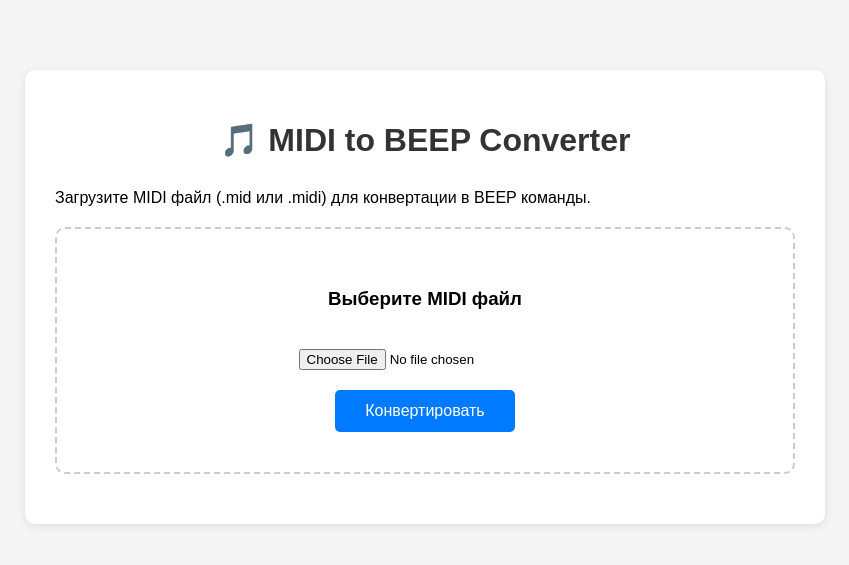
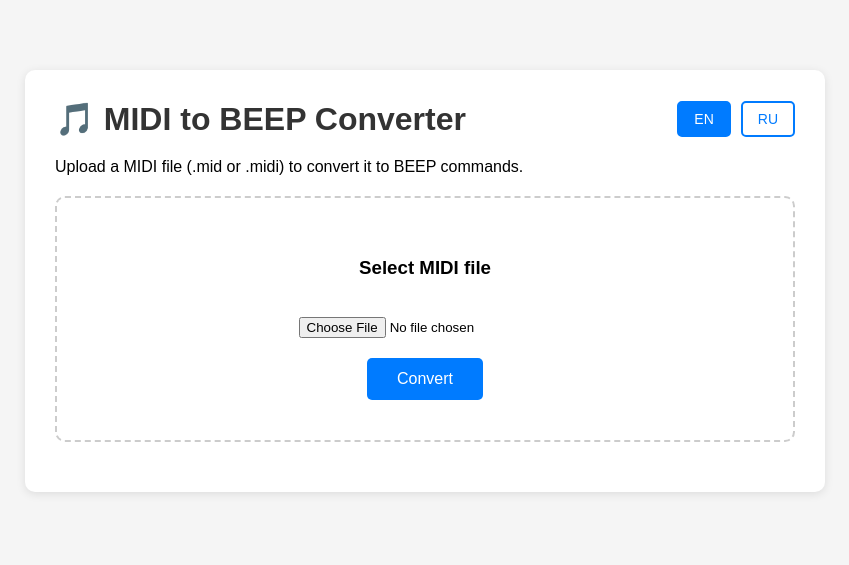
Before and after one commit to mkola777/midi-to-beep-converter, a Flask app: page / in a window 1280 px wide. Shown: the top 565 px of the page, without its empty margins (215-1064 px from the left). Run offline with Flask 3, Linux system fonts and the light colour scheme.

Commit message:
Assistant checkpoint: Add English/Russian language switching
Assistant generated file changes:
- main.py: Add language switching functionality, Add language translations and route, Update index route with translations, Update template rendering with translations, Update download route with translations
- templates/index.html: Add language switching to index page
- templates/result.html: Add language switching to result page

---

User prompt:

надо сделать кнопку которая переводит страницу из руского на англиского а лоучшк изначально сайт ьудут на аншлтском а руский по нажатии кнопки

Replit-Commit-Author: Assistant
Replit-Commit-Session-Id: 1b45b68b-b8f3-4b86-8ecc-076a419540e7

```diff
--- a/main.py
+++ b/main.py
@@ -3,7 +3,7 @@ import mido
 from mido import MidiFile
 import math
 import datetime
-from flask import Flask, render_template, request, send_file, redirect, url_for, flash
+from flask import Flask, render_template, request, send_file, redirect, url_for, flash, session
 from werkzeug.utils import secure_filename
 
 app = Flask(__name__)
@@ -53,6 +53,59 @@ def process_midi_tracks(midi_file):
                     })
     return notes, tempo, ticks_per_beat
 
+# Language translations
+translations = {
+    'en': {
+        'title': 'MIDI to BEEP Converter',
+        'description': 'Upload a MIDI file (.mid or .midi) to convert it to BEEP commands.',
+        'select_file': 'Select MIDI file',
+        'convert': 'Convert',
+        'no_file': 'No file selected!',
+        'invalid_file': 'Only MIDI files (.mid, .midi) are allowed!',
+        'success': 'Success!',
+        'success_msg': 'MIDI file has been converted to BEEP commands.',
+        'commands': 'BEEP commands',
+        'output_file': 'Output file',
+        'preview': 'Commands preview:',
+        'download': 'Download file',
+        'convert_another': 'Convert another file',
+        'conversion_complete': 'Conversion complete!',
+        'error': 'Error',
+        'file_not_found': 'File not found!'
+    },
+    'ru': {
+        'title': 'MIDI в BEEP Конвертер',
+        'description': 'Загрузите MIDI файл (.mid или .midi) для конвертации в BEEP команды.',
+        'select_file': 'Выберите MIDI файл',
+        'convert': 'Конвертировать',
+        'no_file': 'Файл не выбран!',
+        'invalid_file': 'Разрешены только MIDI файлы (.mid, .midi)!',
+        'success': 'Успешно!',
+        'success_msg': 'MIDI файл был конвертирован в BEEP команды.',
+        'commands': 'BEEP команд',
+        'output_file': 'Выходной файл',
+        'preview': 'Предварительный просмотр команд:',
+        'download': 'Скачать файл',
+        'convert_another': 'Конвертировать еще один файл',
+        'conversion_complete': 'Конвертация завершена!',
+        'error': 'Ошибка',
+        'file_not_found': 'Файл не найден!'
+    }
+}
+
+def get_lang():
+    return session.get('language', 'en')
+
+def get_text(key):
+    lang = get_lang()
+    return translations[lang].get(key, translations['en'][key])
+
+@app.route('/set_language/<language>')
+def set_language(language):
+    if language in ['en', 'ru']:
+        session['language'] = language
+    return redirect(request.referrer or url_for('index'))
+
 def generate_beep_commands(notes, tempo, ticks_per_beat):
     events = []
     for note in notes:
@@ -88,16 +141,16 @@ def generate_beep_commands(notes, tempo, ticks_per_beat):
 def index():
     if request.method == 'POST':
         if 'file' not in request.files:
-            flash('No file selected!', 'error')
+            flash(get_text('no_file'), 'error')
             return redirect(request.url)
 
         file = request.files['file']
         if file.filename == '':
-            flash('No file selected!', 'error')
+            flash(get_text('no_file'), 'error')
             return redirect(request.url)
 
         if not allowed_file(file.filename):
-            flash('Only MIDI files (.mid, .midi) are allowed!', 'error')
+            flash(get_text('invalid_file'), 'error')
             return redirect(request.url)
 
         filename = secure_filename(file.filename)
@@ -118,20 +171,22 @@ def index():
             return render_template('result.html',
                                 filename=output_filename,
                                 commands=commands,
-                                download_link=output_filename)
+                                download_link=output_filename,
+                                get_text=get_text,
+                                current_lang=get_lang())
         except Exception as e:
-            flash(f'Error: {str(e)}', 'error')
+            flash(f'{get_text("error")}: {str(e)}', 'error')
             if os.path.exists(input_path):
                 os.remove(input_path)
             return redirect(request.url)
 
-    return render_template('index.html')
+    return render_template('index.html', get_text=get_text, current_lang=get_lang())
 
 @app.route('/download/<filename>')
 def download(filename):
     path = os.path.join(app.config['UPLOAD_FOLDER'], filename)
     if not os.path.exists(path):
-        flash('File not found!', 'error')
+        flash(get_text('file_not_found'), 'error')
         return redirect(url_for('index'))
     return send_file(path, as_attachment=True)
 
--- a/templates/index.html
+++ b/templates/index.html
@@ -1,10 +1,10 @@
 
 <!DOCTYPE html>
-<html lang="ru">
+<html lang="{{ current_lang }}">
 <head>
     <meta charset="UTF-8">
     <meta name="viewport" content="width=device-width, initial-scale=1.0">
-    <title>MIDI to BEEP Converter</title>
+    <title>{{ get_text('title') }}</title>
     <style>
         body {
             font-family: Arial, sans-serif;
@@ -19,10 +19,39 @@
             border-radius: 10px;
             box-shadow: 0 2px 10px rgba(0,0,0,0.1);
         }
+        .header {
+            display: flex;
+            justify-content: space-between;
+            align-items: center;
+            margin-bottom: 20px;
+        }
         h1 {
             color: #333;
             text-align: center;
-            margin-bottom: 30px;
+            margin: 0;
+        }
+        .language-switcher {
+            display: flex;
+            gap: 10px;
+        }
+        .lang-btn {
+            padding: 8px 15px;
+            border: 2px solid #007bff;
+            background: white;
+            color: #007bff;
+            text-decoration: none;
+            border-radius: 5px;
+            font-size: 14px;
+            transition: all 0.3s;
+        }
+        .lang-btn:hover {
+            background: #007bff;
+            color: white;
+            text-decoration: none;
+        }
+        .lang-btn.active {
+            background: #007bff;
+            color: white;
         }
         .upload-area {
             border: 2px dashed #ccc;
@@ -64,8 +93,17 @@
 </head>
 <body>
     <div class="container">
-        <h1>🎵 MIDI to BEEP Converter</h1>
-        <p>Загрузите MIDI файл (.mid или .midi) для конвертации в BEEP команды.</p>
+        <div class="header">
+            <h1>🎵 {{ get_text('title') }}</h1>
+            <div class="language-switcher">
+                <a href="{{ url_for('set_language', language='en') }}"
+                   class="lang-btn {% if current_lang == 'en' %}active{% endif %}">EN</a>
+                <a href="{{ url_for('set_language', language='ru') }}"
+                   class="lang-btn {% if current_lang == 'ru' %}active{% endif %}">RU</a>
+            </div>
+        </div>
+
+        <p>{{ get_text('description') }}</p>
 
         {% with messages = get_flashed_messages(with_categories=true) %}
             {% if messages %}
@@ -79,10 +117,10 @@
 
         <form method="POST" enctype="multipart/form-data">
             <div class="upload-area">
-                <h3>Выберите MIDI файл</h3>
+                <h3>{{ get_text('select_file') }}</h3>
                 <input type="file" name="file" accept=".mid,.midi" required>
                 <br>
-                <button type="submit">Конвертировать</button>
+                <button type="submit">{{ get_text('convert') }}</button>
             </div>
         </form>
     </div>
```
Also changed, not shown: templates/result.html (+48 -11 lines).
